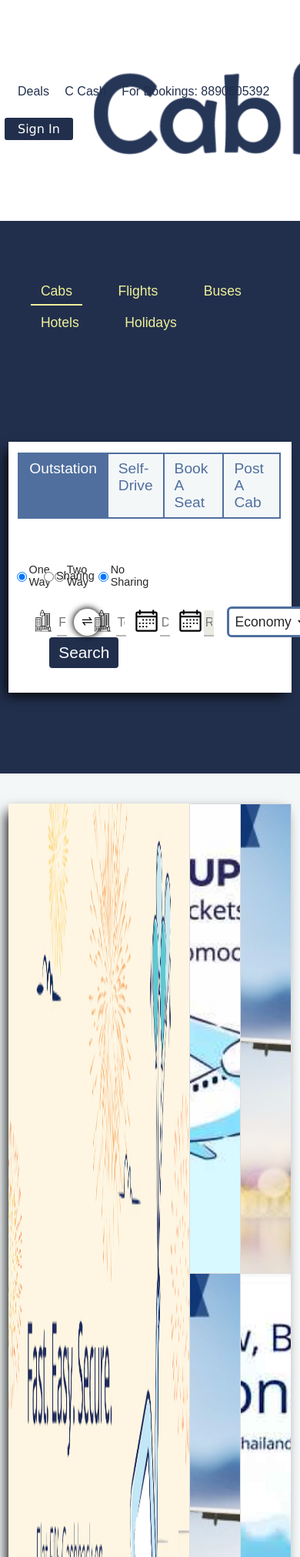
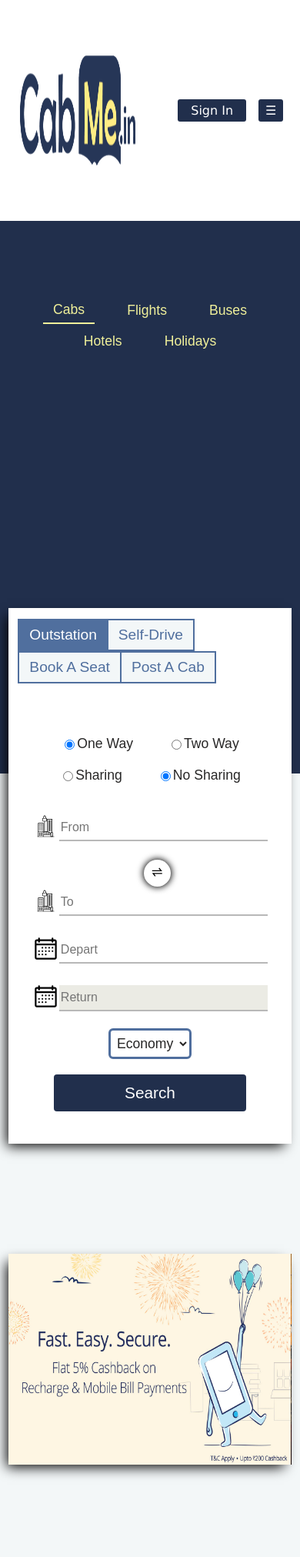
Before and after one commit to parthosa/cab-me, a Django app: page / in a window 390 px wide. Shown: the top 2023 px of the page at 77% size. Run offline with Django 3.2, Linux system fonts and the light colour scheme; parts of the project's set-up code (start-up, migrations or seed data) failed here and were passed over; some libraries are stand-ins or nearby versions.

Commit message:
main responsive

```diff
--- /dev/null
+++ b/cab/static/css/responsive.css
@@ -0,0 +1,186 @@
+
+
+/* RESPONSIVE CSS*/
+
+@media screen and (max-width: 500px){
+
+  .nav-menu{
+    display: none;
+  }
+
+  .logo{
+    left: 0;
+  }
+
+  .logo img{
+    max-width: 150px;
+  }
+
+ul.account-menu.sm-menu{
+    display: inline-block;
+  }
+
+  .card{
+        top: -3vh;
+  }
+
+  .headers{
+      top: -17vh;
+  }
+
+  .headers ul{
+      display: flex;
+  flex-wrap: wrap;
+  justify-content: center;
+  align-items: center;
+  }
+  .cab-opts ul{
+    flex-wrap: wrap;
+  }
+.input-wrap-2 {
+    display: flex !important;
+    justify-content: center;
+    align-items: center;
+    width: 100% !important;
+    margin:12px 0;
+}
+
+  ul.nav-menu {
+    display: none;
+}
+
+li#menu-trigger {
+    padding: 0;
+}
+
+.headers ul {
+    /* left: -32px; */
+    /* position: relative; */
+}
+
+.headers {
+    : relative
+    left: -;
+    left: 0vh;
+}
+
+.input-wrap-2.radios {
+    margin: 10px 0;
+    font-size: 1.1em;
+    flex-direction: row;
+}
+
+input[type='radio'] {
+    /* margin-left: 31px; */
+}
+
+.input-wrap-2.radios {
+    width: 100%;
+    /* min-width: 230px; */
+}
+
+.input-wrap-3 {
+    width: 100%;
+    display: flex;
+    justify-content: center;
+    align-items: center;
+    margin: 10px 0;
+}
+
+.cab-offers{
+  display: none;
+}
+
+.left-pane {
+  width: 100%;
+}
+
+.owl-carousel .item img {
+    height: 274px;
+}
+
+
+.col-s2.left-footer {}
+
+
+
+input[type='radio']:nth-of-type(2) {
+    margin-left: 50px;
+}
+
+.input-row{
+  display: flex;
+    flex-direction: column;
+    justify-content: center;
+    align-items: center;
+}
+
+.input-wrap-3{
+  margin-left: 0 !important;
+}
+
+.footer{
+  display: none;
+}
+
+
+  .sm-footer .row {
+    display: flex;
+    flex-direction: column;
+    justify-content: center;
+    align-items: center;
+    margin: 6px 0;
+}
+
+.sm-footer {
+    display: flex;
+    /* height: 44vh; */
+    /*background: #404957 url(../img/footer-bg.png);*/
+     background: url(../img/footer.jpg);
+    background-size: cover;
+}
+
+.sm-footer .col-s1 {
+    margin: 8px 0px;
+}
+
+.logo-footer img {
+    width: 188px;
+    height: auto !important;
+}
+
+.apps .col {
+    margin: 13px 0px;
+}
+
+.apps img {
+    margin: 0;
+}
+
+ul.sm-footer-links {
+    display: flex;
+    flex-wrap: wrap;
+    justify-content: center;
+    align-items: center;
+    margin-left: 10px;
+    margin-right: 10px;
+}
+
+.right-footer li {
+    padding: 0 13px;
+    border-right: 1px solid;
+}
+
+.right-footer li:last-of-type {
+    border-right: none;
+}
+
+.right-footer li:first-of-type {
+    padding-left: 0;
+}
+
+button.form-submit {
+    width: 80%;
+    padding: 12px 14px;
+}
+}
--- a/cab/templates/cab/base.html
+++ b/cab/templates/cab/base.html
@@ -6,6 +6,7 @@
     <meta name="viewport" content="width=device-width, initial-scale=1.0">
     <title></title>
    <link rel="stylesheet" href="{% static 'css/style.css' %}" media="screen" title="no title" charset="utf-8">
+   <link rel="stylesheet" href="{% static 'css/responsive.css' %}" media="screen" title="no title" charset="utf-8">
    <script type="text/javascript" src="{% static 'js/jquery.min.js' %}">
    </script>
    <script type="text/javascript" src="{% static 'js/jquery-ui.min.js' %}">
@@ -46,6 +47,11 @@
                  {% else %}
                    <li id="sign-in-trigger">Sign In</li>
                  {% endif %}
+               </ul>
+               <ul class="account-menu sm-menu">
+
+                     <li id="menu-trigger">☰</li>
+
                </ul>
          </div>
      </div>
--- a/cab/templates/cab/index.html
+++ b/cab/templates/cab/index.html
@@ -114,7 +114,7 @@
 		          				<input class="sharing-type-data" type="radio" name="music" value=
 		          				"No" >No
 	          				</div>
-	          						<div class="input-wrap-2 ">
+          						<div class="input-wrap-2 radios">
 	          					<label class="p-label" name="">Time</label>
                                <select class="input-field time-hr-data ui-autocomplete-input" placeholder="" autocomplete="off">
                                     <option value="00">00</option>
@@ -142,7 +142,7 @@
                                     <option value="PM">PM</option>
                                 </select>
 	          				</div>
-	          				<div class="input-wrap-2" style="margin-left:15px ">
+	          				<div class="input-wrap-2 radios" style="margin-left:15px ">
 	          					<select name="Class" id="post-cab-seats" class="cab-class">
 
 	          					<option disabled selected>Seats</option>
```
Also changed, not shown: other parts of cab/templates/cab/base.html (+37 -0 lines), cab/static/css/style.css (+8 -0 lines). Lines whose indentation alone changed are shown as unchanged.
